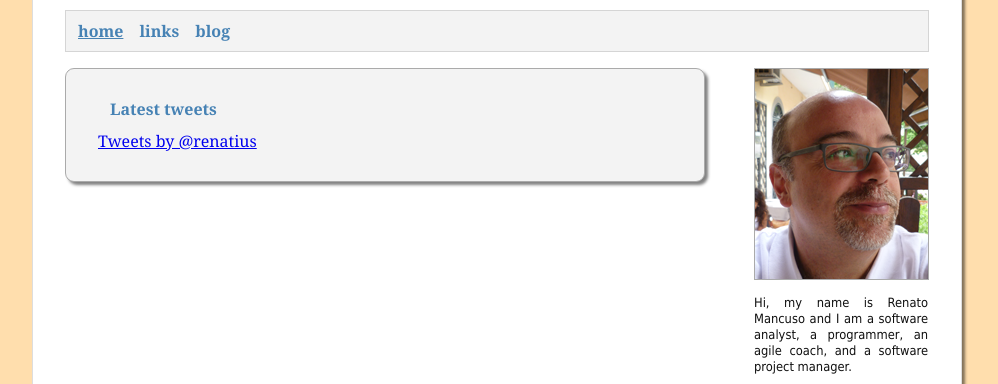
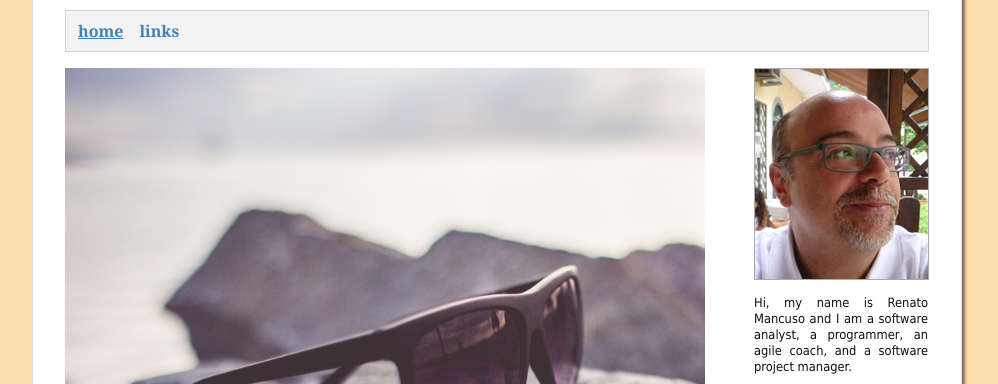
Before and after one commit to renatius/TdmWeb, a plain HTML site: page index.htm in a window 1280 px wide. Shown: the part 84-468 px from the top of the page, without its empty margins (143-1141 px from the left). Drawn offline with Linux system fonts and the light colour scheme.

Commit message:
removed twitter timeline to comply with idiotic new law

```diff
--- a/index.htm
+++ b/index.htm
@@ -28,7 +28,6 @@
 </head>
 
 <body>
-
 
 <!-- page begin -->
 <div id="page">
@@ -89,17 +88,7 @@
 	<!-- sitenews begin -->
 	<section id="sitenews">
 
-		<noscript>
-		<h2>You will see some content here if you enable Javascript...</h2>
-		</noscript>
-
-		<section id="twitterbox">
-			<div id="tweets">
-                <a class="twitter-timeline" href="https://twitter.com/renatius" data-widget-id="347765789807501312">Tweets by @renatius</a>
-                <script>!function(d,s,id){var js,fjs=d.getElementsByTagName(s)[0],p=/^http:/.test(d.location)?'http':'https';if(!d.getElementById(id)){js=d.createElement(s);js.id=id;js.src=p+"://platform.twitter.com/widgets.js";fjs.parentNode.insertBefore(js,fjs);}}(document,"script","twitter-wjs");</script>
-
-            </div>
-		</section>
+        <img src="home.jpg" alt="" style="width: 100%; height: auto;"/>
 
 	</section>
 	<!-- sitenews end -->
--- a/js/site.js
+++ b/js/site.js
@@ -8,8 +8,7 @@ window.siteMgr = (function(window, document, undefined) {
 
         var links = [
             { text: 'home', title: 'follow this link to go to the home page', href: 'index.htm' },
-            { text: 'links', title: 'follow this link to go to my collection of link', href: 'links.htm' },
-            { text: 'blog', title: 'follow this link to go to my Wordpress blog', href: 'http://renatomancuso.wordpress.com/' }
+            { text: 'links', title: 'follow this link to go to my collection of link', href: 'links.htm' }
         ];
 
         $.each(links, function(index, value) {
```
Also changed, not shown: home.jpg (added).
